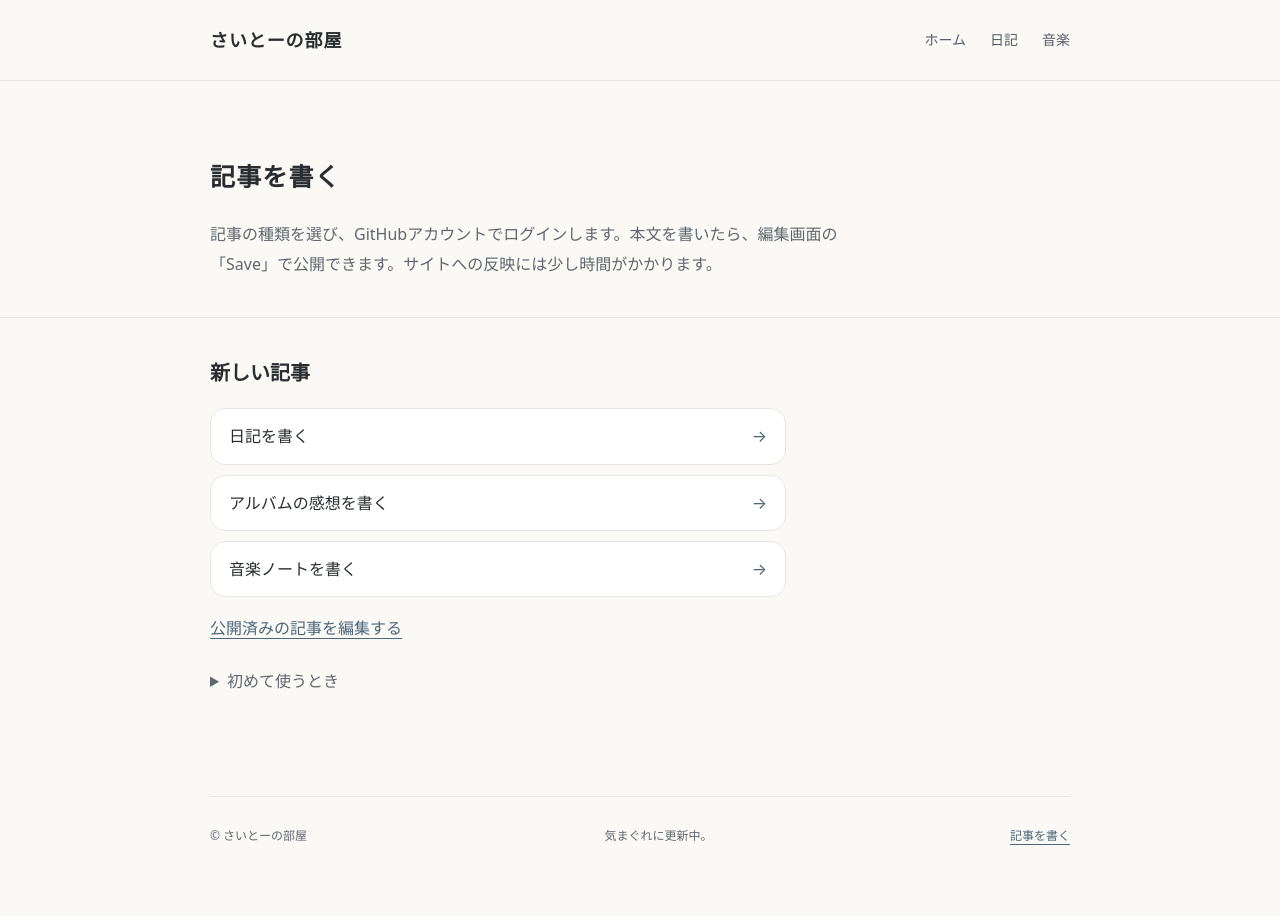
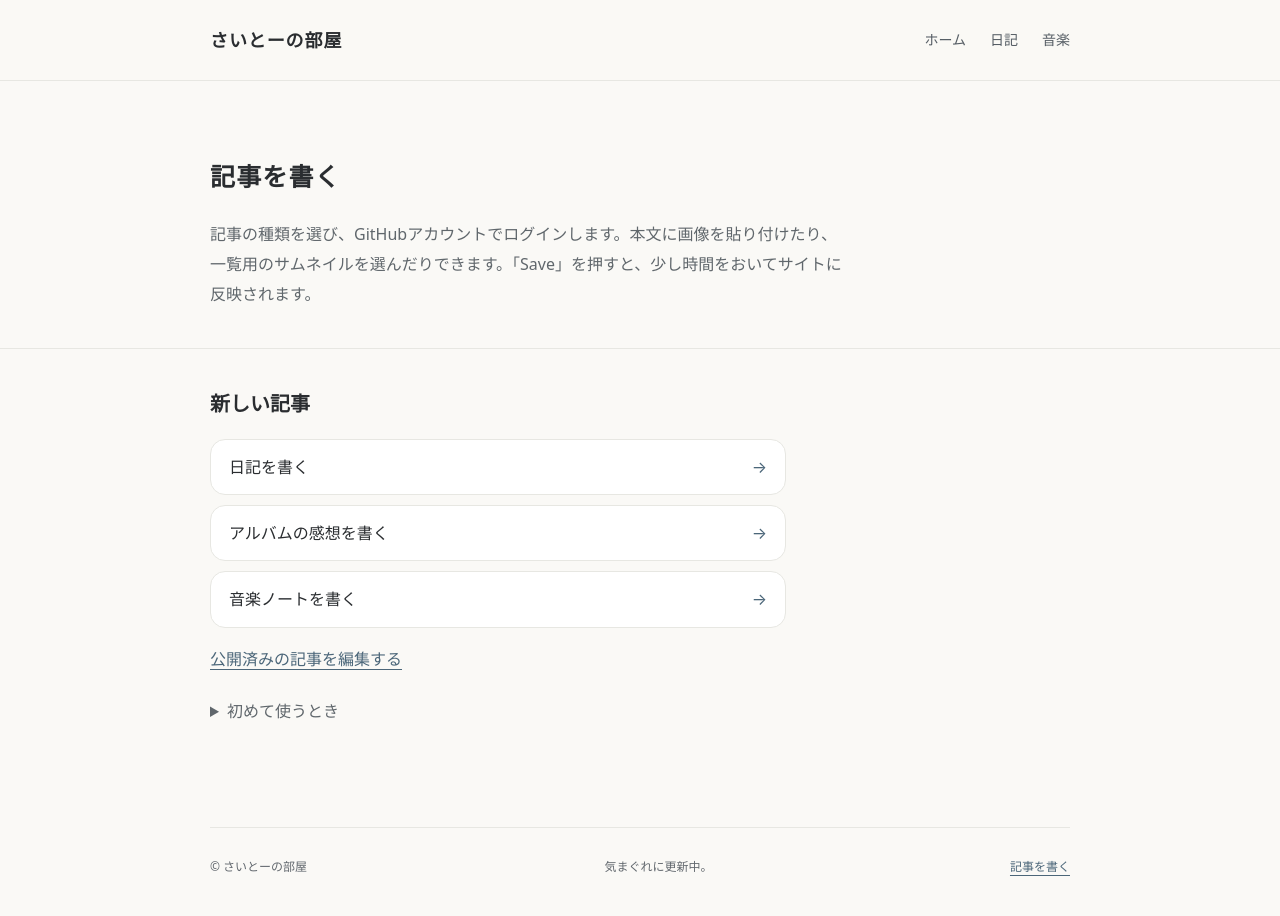
Before and after one commit to kuukiyomeyo/saito-room, a Jekyll site: the page built from write.html, in a window 1280 px wide. Built offline with Jekyll 4.4.1, drawn with Linux system fonts in a browser that asks for light colours.

Commit message:
Simplify article editing and add image support

```diff
--- /dev/null
+++ b/_includes/post-thumbnail.html
@@ -0,0 +1,3 @@
+{% if include.post.thumbnail and include.post.thumbnail != empty %}
+<img class="post-thumbnail" src="{{ include.post.thumbnail | escape }}" alt="" loading="lazy" decoding="async">
+{% endif %}
--- a/diary.html
+++ b/diary.html
@@ -18,6 +18,7 @@ description: "さいとーの部屋の日記帳。日々のこと、考えたこ
     <p class="collection-count">{{ diary_posts.size }}件の日記</p>
     {% for post in diary_posts %}
     <article class="entry">
+      {% include post-thumbnail.html post=post %}
       <div class="meta"><time datetime="{{ post.date | date: '%Y-%m-%d' }}">{{ post.date | date: "%Y.%m.%d" }}</time></div>
       <h2><a class="entry-link" href="{{ post.url | relative_url }}">{{ post.title | escape }}</a></h2>
       <p>{{ post.description | default: post.excerpt | strip_html | strip_newlines | truncate: 110 | escape }}</p>
--- a/index.html
+++ b/index.html
@@ -41,7 +41,10 @@ description: "好きな音楽のこと、日々のこと。自分のために記
       {% for post in site.posts limit: 5 %}
       <a class="update-row" href="{{ post.url | relative_url }}">
         <span class="update-date">{{ post.date | date: "%Y.%m.%d" }}</span>
-        <span class="update-title">{{ post.title | escape }}</span>
+        <span class="update-summary">
+          {% include post-thumbnail.html post=post %}
+          <span class="update-title">{{ post.title | escape }}</span>
+        </span>
         <span class="update-type">{% if post.section == "music" %}音楽{% else %}日記{% endif %}</span>
       </a>
       {% endfor %}
--- a/music.html
+++ b/music.html
@@ -32,7 +32,11 @@ description: "さいとーの部屋の音楽棚。アルバムのレビューや
   <div class="album-grid">
     {% for post in albums %}
     <a class="album-card album-link" href="{{ post.url | relative_url }}">
+      {% if post.thumbnail and post.thumbnail != empty %}
+      {% include post-thumbnail.html post=post %}
+      {% else %}
       <div class="disc" aria-hidden="true"></div>
+      {% endif %}
       <div class="album-artist">{{ post.artist | escape }}{% if post.release_year %} · {{ post.release_year | escape }}{% endif %}</div>
       <h3>{{ post.title | escape }}</h3>
       <p>{{ post.description | default: post.excerpt | strip_html | strip_newlines | truncate: 90 | escape }}</p>
@@ -50,6 +54,7 @@ description: "さいとーの部屋の音楽棚。アルバムのレビューや
   <div class="entries music-notes">
     {% for post in notes %}
     <article class="entry">
+      {% include post-thumbnail.html post=post %}
       <div class="meta">{{ post.date | date: "%Y.%m.%d" }}</div>
       <h3><a class="entry-link" href="{{ post.url | relative_url }}">{{ post.title | escape }}</a></h3>
       <p>{{ post.description | default: post.excerpt | strip_html | strip_newlines | truncate: 110 | escape }}</p>
--- a/style.css
+++ b/style.css
@@ -45,7 +45,7 @@ a:focus-visible { outline: 2px solid var(--accent); outline-offset: 4px; border-
 .page-intro { padding: 72px 0 38px; border-bottom: 1px solid var(--line); }
 .page-intro p { margin: 18px 0 0; color: var(--muted); max-width: 640px; }
 .entries { padding: 36px 0 30px; }
-.entry { background: var(--paper); border: 1px solid var(--line); padding: 27px 30px; border-radius: var(--radius); margin-bottom: 16px; }
+.entry { display: flow-root; background: var(--paper); border: 1px solid var(--line); padding: 27px 30px; border-radius: var(--radius); margin-bottom: 16px; }
 .entry .meta { color: var(--muted); font-size: 12px; }
 .entry h2 { font-size: 20px; line-height: 1.55; margin: 9px 0 12px; }
 .entry p { margin: 0; color: #5f666d; font-size: 15px; }
@@ -98,7 +98,12 @@ a:focus-visible { outline: 2px solid var(--accent); outline-offset: 4px; border-
 .update-row:hover .update-title { color: var(--accent); }
 .update-date, .update-type { color: var(--muted); font-size: 12px; }
 .update-type { text-align: right; }
-.update-title { font-size: 15px; line-height: 1.5; }
+.update-title { min-width: 0; overflow-wrap: anywhere; font-size: 15px; line-height: 1.5; }
+.post-thumbnail { display: block; aspect-ratio: 4 / 3; object-fit: cover; border-radius: 8px; background: var(--accent-light); }
+.entry .post-thumbnail { float: right; width: clamp(64px, 20%, 116px); margin: 0 0 8px 12px; }
+.album-card .post-thumbnail { width: 100%; aspect-ratio: 16 / 9; margin-bottom: 16px; }
+.update-summary { display: flex; align-items: center; gap: 10px; min-width: 0; }
+.update-summary .post-thumbnail { width: 42px; flex: none; }
 .post { padding-top: 40px; }
 .post .wrap { max-width: 740px; }
 .post-back { font-size: 14px; margin-bottom: 36px; }
--- a/write.html
+++ b/write.html
@@ -8,7 +8,7 @@ description: さいとーの部屋の記事を書くための入口です。
 <section class="page-intro">
   <div class="wrap">
     <h1 class="page-title">記事を書く</h1>
-    <p>記事の種類を選び、GitHubアカウントでログインします。本文を書いたら、編集画面の「Save」で公開できます。サイトへの反映には少し時間がかかります。</p>
+    <p>記事の種類を選び、GitHubアカウントでログインします。本文に画像を貼り付けたり、一覧用のサムネイルを選んだりできます。「Save」を押すと、少し時間をおいてサイトに反映されます。</p>
   </div>
 </section>
 <section class="wrap write-page" aria-labelledby="new-post">
```
Also changed, not shown: .pages.yml, 1 other file.
